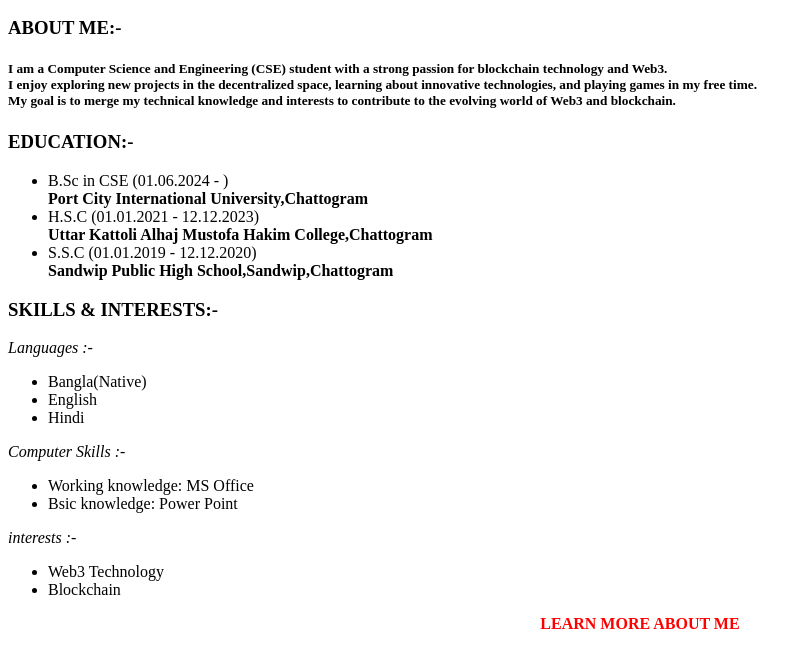
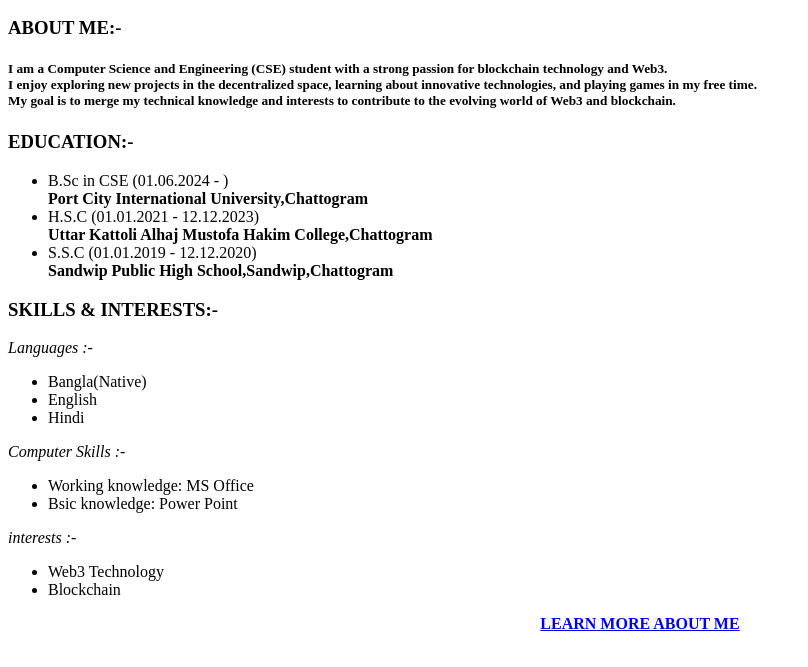
Before and after one commit to Ashikur-Abir/Portfolio, a plain HTML site: page index.html in a window 1280 px wide. Shown: the part 73-740 px from the top of the page, without its empty margins (0-808 px from the left). Drawn offline with Linux system fonts and the light colour scheme.

Commit message:
Update index.html

```diff
--- a/index.html
+++ b/index.html
@@ -52,7 +52,7 @@ Port City International University,Chattogram </b>
     <li> Blockchain </li>
 </ul>
 
-<p align="center"> <font color="red"><b> <a herf="https://github.com/Ashikur-Abir">LEARN MORE ABOUT ME
+<p align="center"> <font color="red"><b> <a href="https://github.com/Ashikur-Abir">LEARN MORE ABOUT ME
 </a> </b></font> </p>
 
 </p>
```
